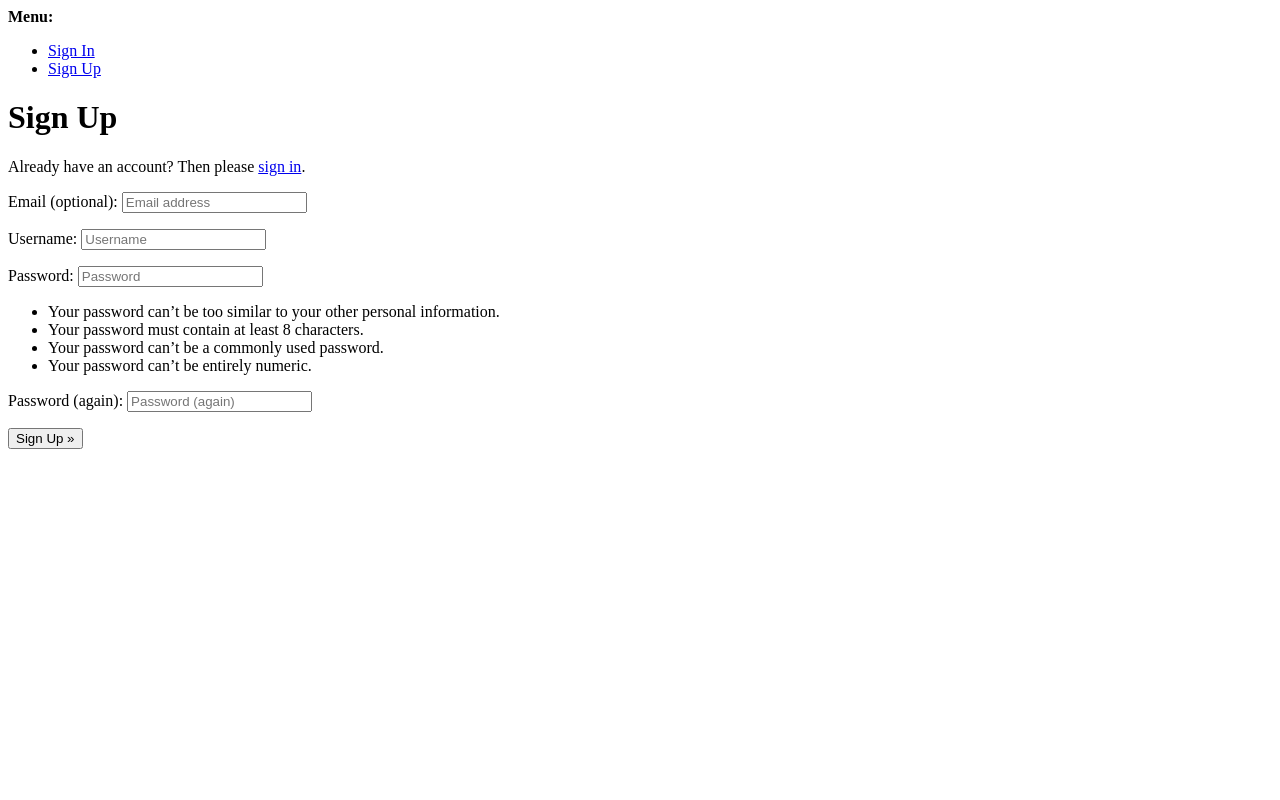
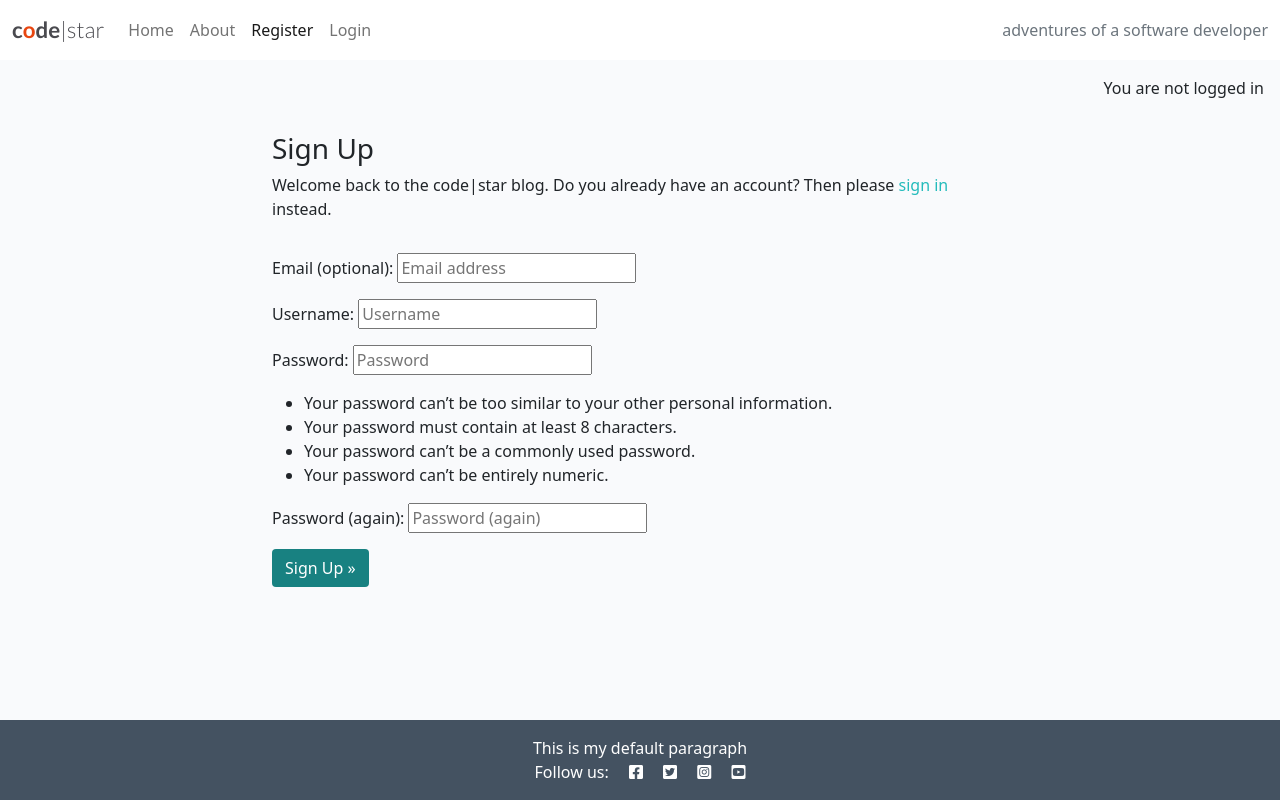
Before and after one commit to eva-may-JS/django-blog-project, a Django app: page /accounts/signup/ in a window 1280 px wide. Run offline with Django 4.2, Linux system fonts and the light colour scheme; parts of the project's set-up code (start-up, migrations or seed data) failed here and were passed over; some libraries are stand-ins or nearby versions.

Commit message:
Add personalised login status message, customise sign up page

```diff
--- a/codestar/settings.py
+++ b/codestar/settings.py
@@ -28,7 +28,7 @@ TEMPLATES_DIR = os.path.join(BASE_DIR, 'templates')
 SECRET_KEY = os.environ.get("SECRET_KEY")
 
 # SECURITY WARNING: don't run with debug turned on in production!
-DEBUG = False
+DEBUG = True
 
 ALLOWED_HOSTS = ['8000-evamayjs-djangoblogproj-hit312rnuf9.ws.codeinstitute-ide.net',
                 '.herokuapp.com']
--- a/templates/account/signup.html
+++ b/templates/account/signup.html
@@ -1,21 +1,35 @@
-{% extends "account/base.html" %}
+{% extends "base.html" %}
 
 {% load i18n %}
 
 {% block head_title %}{% trans "Signup" %}{% endblock head_title %}
 
 {% block content %}
-<h1>{% trans "Sign Up" %}</h1>
+<div class="container">
+  <div class="row">
+    <div class="col-md-8 mt-3 offset-md-2">
+      <h3>{% trans "Sign Up" %}</h3>
 
-<p>{% blocktrans %}Already have an account? Then please <a href="{{ login_url }}">sign in</a>.{% endblocktrans %}</p>
-
+      <p>{% blocktrans %}
+        Welcome back to the code|star blog.
+        Do you already have an account? Then please
+        <a class="link" href="{{ login_url }}">sign in</a>
+        instead.
+      {% endblocktrans %}</p>
+    </div>
+  </div>
+  <div class="row">
+    <div class="col-md-8 mt-3 offset-md-2">
       <form class="signup" id="signup_form" method="post" action="{% url 'account_signup' %}">
         {% csrf_token %}
         {{ form.as_p }}
         {% if redirect_field_value %}
         <input type="hidden" name="{{ redirect_field_name }}" value="{{ redirect_field_value }}" />
         {% endif %}
-  <button type="submit">{% trans "Sign Up" %} &raquo;</button>
+        <button class="btn btn-signup right" type="submit">{% trans "Sign Up" %} &raquo;</button>
       </form>
+    </div>
+  </div>
+</div>
 
 {% endblock content %}
--- a/templates/base.html
+++ b/templates/base.html
@@ -78,6 +78,12 @@
     </nav>
 
     <main class="flex-shrink-0 main-bg">
+        <!-- Personalised log-in status message -->
+        {% if user.is_authenticated %}
+        <p class="text-end m-3">You are logged in as {{ user }}</p>
+        {% else %}
+        <p class="text-end m-3">You are not logged in</p>
+        {% endif %}
 
         {% block content %}
         <!-- Child templates will inject content here -->
```
Lines whose indentation alone changed are shown as unchanged.
